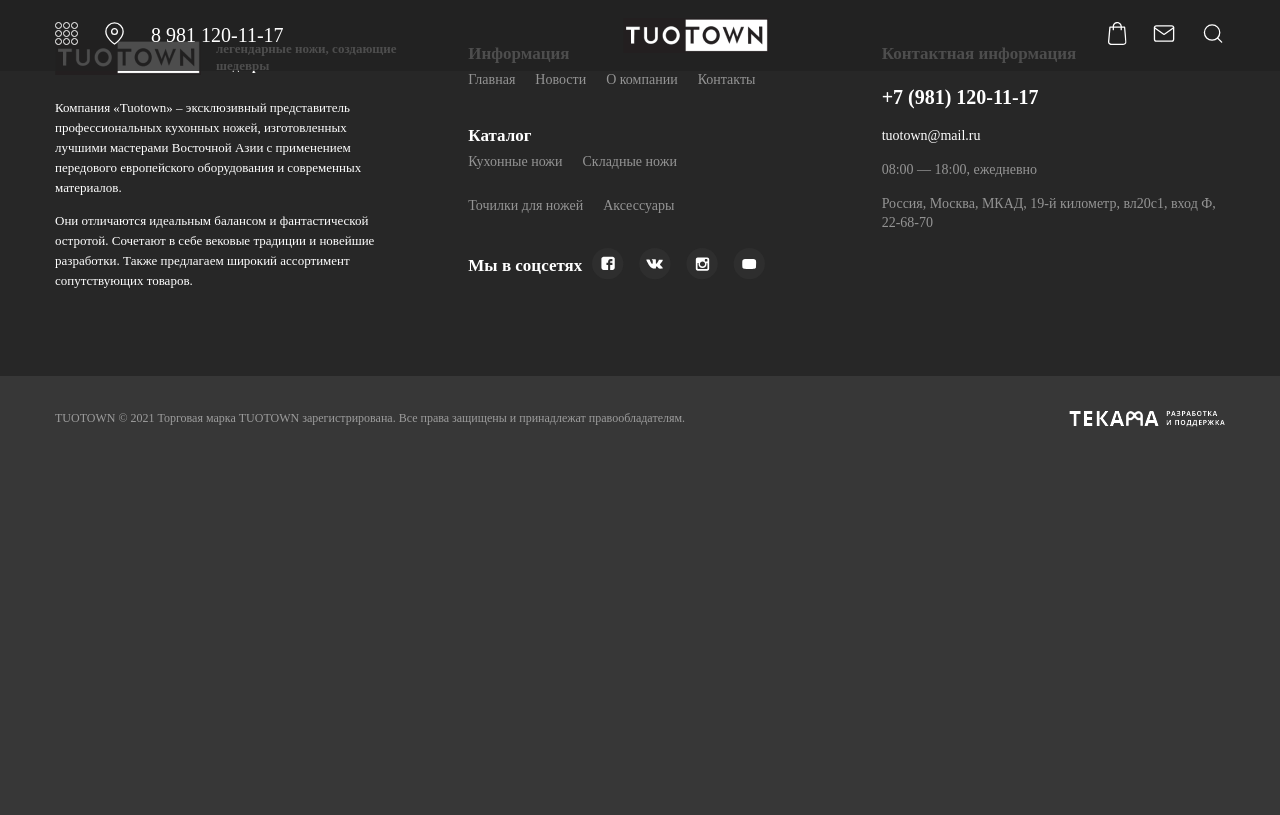
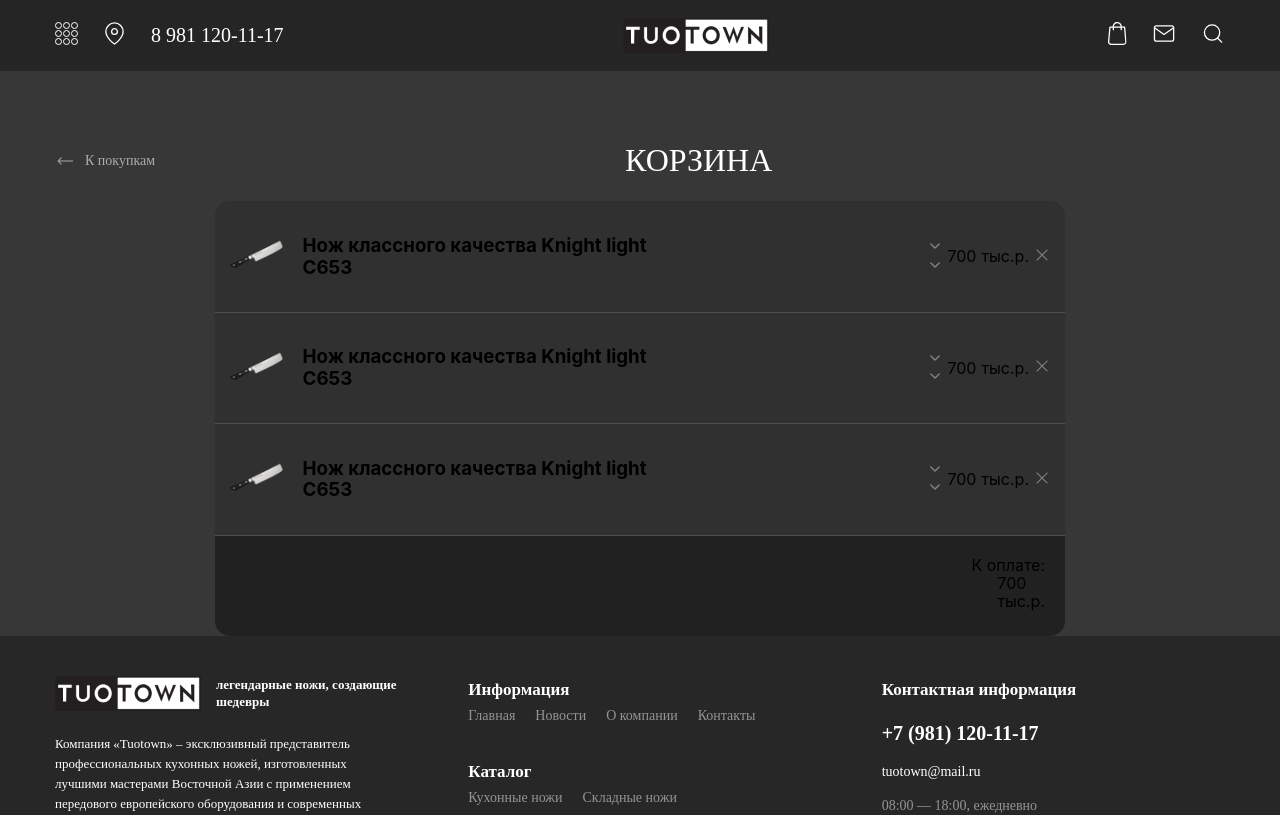
Before and after one commit to Islam-Parchiev/TuoTown, a React (Create React App) app: page /basket in a window 1280 px wide. Shown: the top 815 px of the page. Built offline with nearby package versions, Linux system fonts and the light colour scheme.

Commit message:
basket-html-start

```diff
--- a/src/App.tsx
+++ b/src/App.tsx
@@ -7,6 +7,7 @@
 import Header from './components/Header/Header';
 import Footer from './components/Footer/Footer';
 import Catalog from './pages/Catalog/Catalog';
+import Basket from './pages/Basket/Basket';
 
 const  App:React.FC = () => {
 	const [toggleSidebar,setToggleSidebar] = React.useState<boolean>(false);
@@ -16,6 +17,7 @@
 			<Routes>
 				<Route path="/" element={<Main toggleSidebar={toggleSidebar} setToggleSidebar={setToggleSidebar}/> }/>
 				<Route path="/catalog" element={<Catalog toggleSidebar={toggleSidebar} setToggleSidebar={setToggleSidebar}/>}/>
+				<Route path="/basket" element={<Basket toggleSidebar={toggleSidebar} setToggleSidebar={setToggleSidebar}/>}/>
 			</Routes>
 			<Footer/>
 		</div>
--- /dev/null
+++ b/src/components/BasketItem/BasketItem.module.scss
@@ -0,0 +1,26 @@
+.BasketItem {
+    padding: 15px;
+    width: 100%;
+    display: flex;
+    justify-content: space-between;
+    background-color: #303030;
+    border-bottom: 1px solid #4F4F4F;
+    &__left {
+        display: flex;
+        align-items: center;
+        gap: 20px;
+    }
+    &__right {
+        display: flex;
+        align-items: center;
+        gap: 5px;
+    }
+    &__price {
+        display: flex;
+        align-items: center;
+        gap: 5px;
+    }
+    &__count {
+        display: flex;
+    }
+}
--- /dev/null
+++ b/src/components/BasketItem/BasketItem.tsx
@@ -0,0 +1,63 @@
+import React from 'react'
+
+import styles from './BasketItem.module.scss';
+
+const BasketItem:React.FC = () => {
+	return (
+		<li className={styles.BasketItem}>
+			<div className={styles.BasketItem__left}>
+				<div className={styles.BasketItem__img}>
+					<img src="/img/b1.png" alt="" />
+				</div>
+				<h3 className={styles.BasketItem__title}>
+			Нож классного качества Knight light C653
+				</h3>
+			</div>
+      	<div className={styles.BasketItem__right}>
+        	<label className={styles.BasketItem__count}>
+					<input type="number" className="input-reset" />
+					<div className={styles.BasketItem__btns}>
+						<button className={`btn-reset ${styles.BasketItem__count_plus}`}>
+							<svg xmlns="http://www.w3.org/2000/svg" width="14" height="14" viewBox="0 0 14 14" fill="none">
+								<path fill-rule="evenodd" clip-rule="evenodd" d="M11.6947 5.39507L7.49468 9.59508C7.22098
+								9.86878 6.77858 9.86878 6.50488 9.59508L2.30488 5.39507C2.03118 5.12137 2.03118 4.67897
+								2.30488 4.40527C2.57858 4.13157 3.02098 4.13157 3.29468 4.40527L6.99978 8.11037L10.7049
+								4.40527C10.9786 4.13157 11.421 4.13157 11.6947 4.40527C11.8312 4.54177 11.8998 4.72097
+								11.8998 4.90017C11.8998 5.07937 11.8312 5.25857 11.6947 5.39507Z" fill="#828282"/>
+						</svg>
+						</button>
+						<button className={`btn-reset ${styles.BasketItem__count_minus}`}>
+							<svg xmlns="http://www.w3.org/2000/svg" width="14" height="14" viewBox="0 0 14 14" fill="none">
+								<path fill-rule="evenodd" clip-rule="evenodd" d="M11.6947 5.39507L7.49468 9.59508C7.22098
+								9.86878 6.77858 9.86878 6.50488 9.59508L2.30488 5.39507C2.03118 5.12137 2.03118 4.67897
+								2.30488 4.40527C2.57858 4.13157 3.02098 4.13157 3.29468 4.40527L6.99978 8.11037L10.7049
+								4.40527C10.9786 4.13157 11.421 4.13157 11.6947 4.40527C11.8312 4.54177 11.8998 4.72097
+								11.8998 4.90017C11.8998 5.07937 11.8312 5.25857 11.6947 5.39507Z" fill="#828282"/>
+							</svg>
+						</button>
+					</div>
+				</label>
+				<div className={styles.BasketItem__price}>
+					<span>700</span>
+					<div className={styles.BasketItem__value}>
+						<span>тыс.</span>
+						<span>р.</span>
+					</div>
+				</div>
+				<button className="btn-reset BasketItem__remove">
+					<svg xmlns="http://www.w3.org/2000/svg" width="16" height="16" viewBox="0 0 16 16" fill="none">
+						<path fill-rule="evenodd" clip-rule="evenodd" d="M3.33833 2.55929C3.12376 2.34682 2.77588
+						 2.34682 2.56131 2.55929C2.34675 2.77176 2.34675 3.11624 2.56131 3.32872L7.27873
+						 8.00007L2.56143 12.6713C2.34687 12.8838 2.34687 13.2283 2.56143 13.4407C2.776 13.6532
+						 3.12388 13.6532 3.33844 13.4407L8.05575 8.7695L12.6625 13.3312C12.877 13.5437 13.2249
+						  13.5437 13.4395 13.3312C13.654 13.1188 13.654 12.7743 13.4395 12.5618L8.83276 8.00007L13.4396
+							3.43823C13.6542 3.22576 13.6542 2.88127 13.4396 2.6688C13.225 2.45633 12.8771 2.45633 12.6626
+							2.6688L8.05575 7.23065L3.33833 2.55929Z" fill="#828282"/>
+					</svg>
+				</button>
+			 </div>
+		</li>
+	)
+}
+
+export default BasketItem
--- a/src/components/Header/Header.tsx
+++ b/src/components/Header/Header.tsx
@@ -66,7 +66,7 @@
 					<img src="img/header/logo.png" alt="logo" />
 				</Link>
 				<div className={styles.header__column}>
-					<button className={`btn-reset ${styles.header__basket}`}>
+					<Link to="/basket" className={`btn-reset ${styles.header__basket}`}>
 						<svg
 							width="19"
 							height="23"
@@ -119,7 +119,7 @@
 								</clipPath>
 							</defs>
 						</svg>
-					</button>
+					</Link>
 
 					<button className={`btn-reset ${styles.header__mail}`}>
 						<svg
--- /dev/null
+++ b/src/pages/Basket/Basket.scss
@@ -0,0 +1,50 @@
+.Basket {
+    &__container {
+        padding-top: 120px;
+    }
+    &__heading {
+        display: flex;
+        align-items: center;
+        justify-content: start;
+        gap: 470px;
+        a {
+            display: flex;
+            align-items: center;
+            gap: 10px;
+            color: var(--text-light, #ADACAC);
+/* p small/regular */
+font-family: Montserrat;
+font-size: 14px;
+font-style: normal;
+font-weight: 400;
+line-height: 140%;
+        }
+    }
+    &__title {
+        color: var(--light-color);
+/* H2 */
+font-family: Jura;
+font-size: 32px;
+font-style: normal;
+font-weight: 500;
+line-height: 120%; /* 38.4px */
+text-transform: uppercase;
+    }
+    &__cart {
+        width: 850px;
+        margin: 0 auto;
+        &-footer {
+            padding: 20px;
+            display: flex;
+            flex-direction: column;
+            align-items: end;
+            width: 100%;
+            height: 100px;
+            background-color: var(--raisin-black);
+            border-radius: 0 0 15px 15px;
+        }
+        li:first-child {
+            border-radius: 15px 15px 0 0 ;
+        }
+    }
+}
--- /dev/null
+++ b/src/pages/Basket/Basket.tsx
@@ -0,0 +1,62 @@
+import React from 'react'
+
+import { Link } from 'react-router-dom'
+
+import Sidebar from '../../components/Sidebar/Sidebar'
+
+import './Basket.scss';
+import BasketItem from '../../components/BasketItem/BasketItem';
+
+const Basket:React.FC<any> = ({toggleSidebar,setToggleSidebar}) => {
+	return (
+		<main className="Basket">
+			{toggleSidebar === true ? (
+				<Sidebar
+					toggleSidebar={toggleSidebar}
+					setToggleSidebar={setToggleSidebar}
+				/>
+			) : null}
+			<div className="container Basket__container">
+				<div className="Basket__heading">
+					<Link to="/catalog">
+						<svg
+							xmlns="http://www.w3.org/2000/svg"
+							width="20"
+							height="20"
+							viewBox="0 0 20 20"
+							fill="none">
+							<path
+								d="M2.64645 10.3536C2.45118 10.1583 2.45118 9.84171 2.64645 9.64645L5.82843 6.46447C6.02369
+						6.2692 6.34027 6.2692 6.53553 6.46447C6.73079 6.65973 6.73079 6.97631 6.53553 7.17157L3.70711
+						10L6.53553 12.8284C6.73079 13.0237 6.73079 13.3403 6.53553 13.5355C6.34027 13.7308 6.02369 13.7308
+						5.82843 13.5355L2.64645 10.3536ZM18 10.5L3 10.5V9.5L18 9.5V10.5Z"
+								fill="#ADACAC"
+							/>
+						</svg>
+						К покупкам
+					</Link>
+					<h1 className="Basket__title">Корзина</h1>
+				</div>
+				<div className="Basket__cart">
+					<ul className="list-reset Basket__cart-items">
+						<BasketItem/>
+						<BasketItem/>
+						<BasketItem/>
+					</ul>
+					<div className="Basket__cart-footer">
+						<span>К оплате:</span>
+						<div className="Basket__cart-price">
+							<span>700</span>
+							<div className="Basket__cart-value">
+								<span>тыс.</span>
+								<span>р.</span>
+							</div>
+						</div>
+					</div>
+				</div>
+			</div>
+		</main>
+	)
+}
+
+export default Basket
```
Also changed, not shown: src/assets/kniver.json (added, +19 -0 lines), src/hooks/debounce.ts (added, +13 -0 lines), public/img/b1.png (added).
